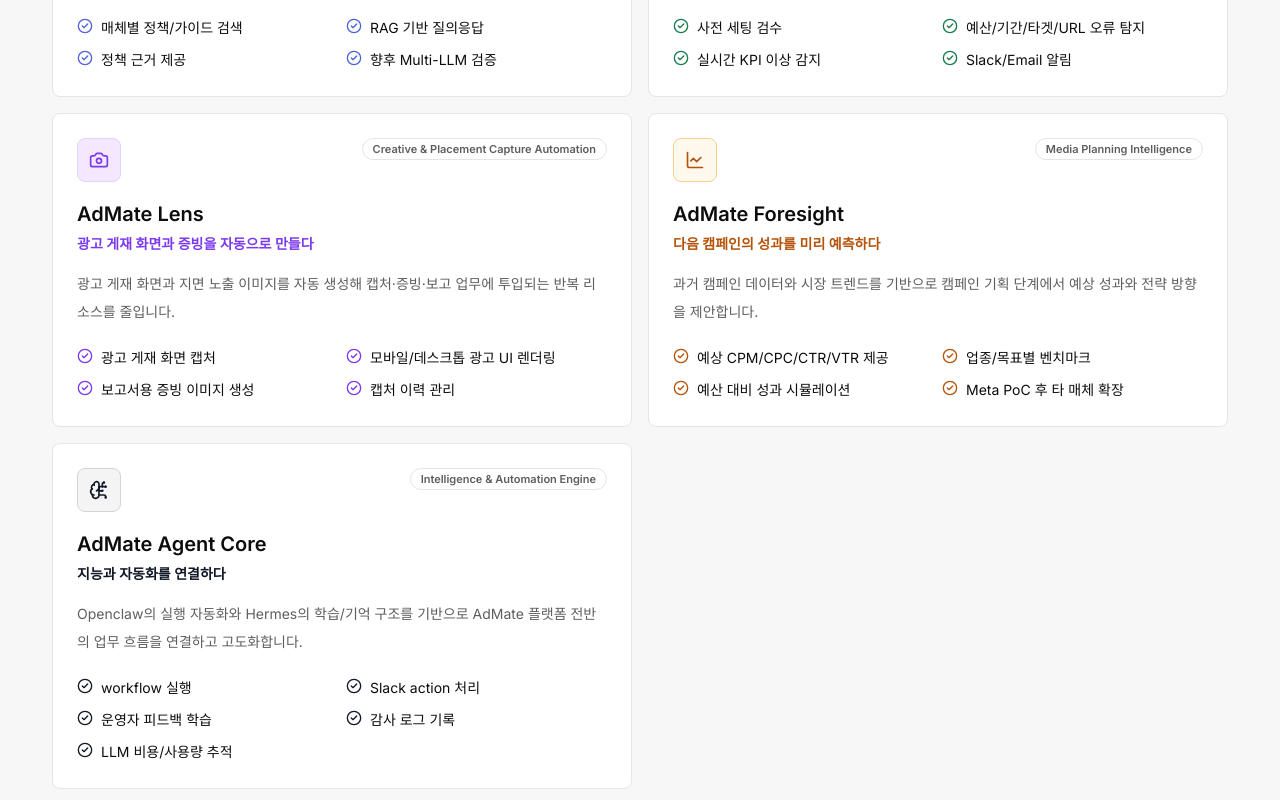
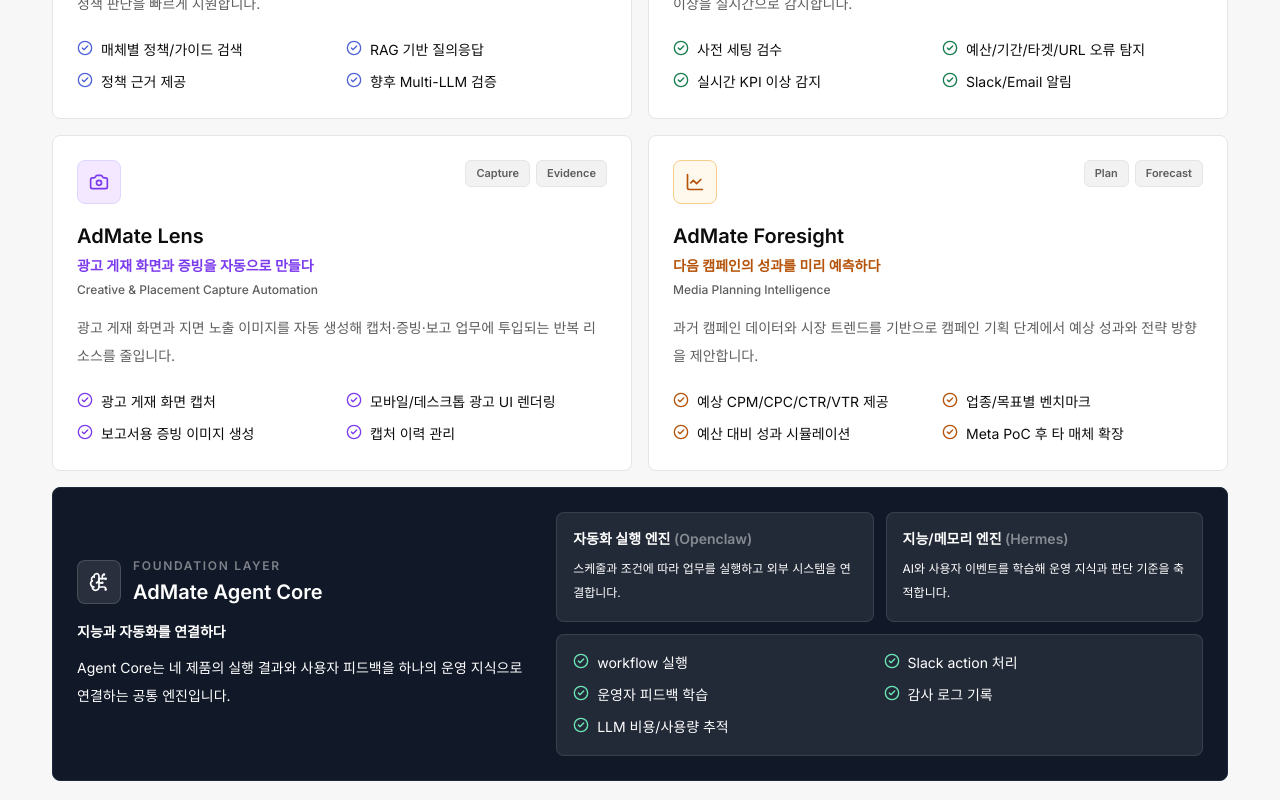
Before and after one commit to Jhongjin/admate-homepage, a Next.js app: page / in a window 1280 px wide. Shown: the part 4180-4980 px from the top of the page. Built offline with nearby package versions, Linux system fonts and the light colour scheme.

Commit message:
Reframe products around Agent Core foundation

```diff
--- a/src/components/home/ProductCardsSection.tsx
+++ b/src/components/home/ProductCardsSection.tsx
@@ -1,13 +1,35 @@
 import { CheckCircle2 } from "lucide-react"
 
-import { Badge } from "@/components/ui/badge"
 import { Card, CardContent, CardHeader, CardTitle } from "@/components/ui/card"
 import { Tabs, TabsContent, TabsList, TabsTrigger } from "@/components/ui/tabs"
 import { products } from "@/lib/admate-content"
 
 import { SectionHeading } from "./SectionHeading"
 
+const productRoleTags: Record<string, string[]> = {
+  compass: ["Policy", "Guide"],
+  sentinel: ["Validate", "Monitor"],
+  lens: ["Capture", "Evidence"],
+  foresight: ["Plan", "Forecast"],
+}
+
+const coreEngines = [
+  {
+    title: "자동화 실행 엔진",
+    engine: "Openclaw",
+    description: "스케줄과 조건에 따라 업무를 실행하고 외부 시스템을 연결합니다.",
+  },
+  {
+    title: "지능/메모리 엔진",
+    engine: "Hermes",
+    description: "AI와 사용자 이벤트를 학습해 운영 지식과 판단 기준을 축적합니다.",
+  },
+]
+
 export function ProductCardsSection() {
+  const core = products.find((product) => product.id === "agent-core")
+  const productItems = products.filter((product) => product.id !== "agent-core")
+
   return (
     <section id="products" className="border-b border-border bg-background py-20">
       <div className="section-shell">
@@ -31,16 +53,21 @@ export function ProductCardsSection() {
 
           <TabsContent value="all" className="mt-0">
             <div className="grid gap-4 lg:grid-cols-2">
-              {products.map((product) => (
+              {productItems.map((product) => (
                 <ProductCard key={product.id} product={product} />
               ))}
+              {core ? <AgentCoreFoundation product={core} /> : null}
             </div>
           </TabsContent>
 
           {products.map((product) => (
             <TabsContent key={product.id} value={product.id} className="mt-0">
-              <div className="max-w-3xl">
-                <ProductCard product={product} featured />
+              <div className={product.id === "agent-core" ? "max-w-5xl" : "max-w-3xl"}>
+                {product.id === "agent-core" ? (
+                  <AgentCoreFoundation product={product} featured />
+                ) : (
+                  <ProductCard product={product} featured />
+                )}
               </div>
             </TabsContent>
           ))}
@@ -58,9 +85,10 @@ function ProductCard({
   featured?: boolean
 }) {
   const Icon = product.icon
+  const roles = productRoleTags[product.id] ?? [product.shortName]
 
   return (
-    <Card className={featured ? "shadow-soft" : ""}>
+    <Card className={featured ? "shadow-soft" : "transition duration-300 hover:-translate-y-0.5 hover:shadow-soft"}>
       <CardHeader className="pb-4">
         <div className="flex items-start justify-between gap-4">
           <div
@@ -73,17 +101,22 @@ function ProductCard({
           >
             <Icon className="h-5 w-5" aria-hidden="true" />
           </div>
-          <Badge
-            variant="outline"
-            className="max-w-[180px] justify-center bg-card text-center text-[11px] leading-4 text-muted-foreground sm:max-w-none"
-          >
-            {product.subtitle}
-          </Badge>
+          <div className="flex flex-wrap justify-end gap-1.5">
+            {roles.map((role) => (
+              <span
+                key={role}
+                className="rounded-md border border-border bg-muted px-2.5 py-1 text-[11px] font-semibold text-muted-foreground"
+              >
+                {role}
+              </span>
+            ))}
+          </div>
         </div>
         <CardTitle className="pt-3 text-xl">{product.name}</CardTitle>
         <p className="text-sm font-semibold" style={{ color: product.color }}>
           {product.tagline}
         </p>
+        <p className="text-xs font-medium text-muted-foreground">{product.subtitle}</p>
       </CardHeader>
       <CardContent>
         <p className="text-sm leading-7 text-muted-foreground">{product.description}</p>
@@ -99,3 +132,63 @@ function ProductCard({
     </Card>
   )
 }
+
+function AgentCoreFoundation({
+  product,
+  featured = false,
+}: {
+  product: (typeof products)[number]
+  featured?: boolean
+}) {
+  const Icon = product.icon
+
+  return (
+    <Card
+      className={`overflow-hidden border-[#1E293B] bg-[#111827] text-white ${
+        featured ? "shadow-soft" : "lg:col-span-2"
+      }`}
+    >
+      <CardContent className="grid gap-6 p-6 lg:grid-cols-[0.95fr_1.35fr] lg:items-center">
+        <div>
+          <div className="flex items-center gap-3">
+            <div className="flex h-11 w-11 items-center justify-center rounded-lg border border-white/15 bg-white/10">
+              <Icon className="h-5 w-5" aria-hidden="true" />
+            </div>
+            <div>
+              <div className="text-xs font-semibold uppercase tracking-[0.14em] text-white/45">
+                Foundation layer
+              </div>
+              <h3 className="mt-1 text-xl font-semibold">{product.name}</h3>
+            </div>
+          </div>
+          <p className="mt-4 text-sm font-semibold text-white/92">{product.tagline}</p>
+          <p className="mt-3 text-sm leading-7 text-white/68">
+            Agent Core는 네 제품의 실행 결과와 사용자 피드백을 하나의 운영 지식으로 연결하는
+            공통 엔진입니다.
+          </p>
+        </div>
+
+        <div className="grid gap-3 sm:grid-cols-2">
+          {coreEngines.map((engine) => (
+            <div key={engine.engine} className="rounded-lg border border-white/10 bg-white/[0.08] p-4">
+              <div className="text-sm font-semibold text-white">
+                {engine.title} <span className="text-white/45">({engine.engine})</span>
+              </div>
+              <p className="mt-2 text-xs leading-6 text-white/62">{engine.description}</p>
+            </div>
+          ))}
+          <div className="rounded-lg border border-white/10 bg-white/[0.08] p-4 sm:col-span-2">
+            <div className="grid gap-2 sm:grid-cols-2">
+              {product.features.map((feature) => (
+                <div key={feature} className="flex items-start gap-2 text-sm">
+                  <CheckCircle2 className="mt-0.5 h-4 w-4 shrink-0 text-emerald-300" aria-hidden="true" />
+                  <span className="leading-6 text-white/78">{feature}</span>
+                </div>
+              ))}
+            </div>
+          </div>
+        </div>
+      </CardContent>
+    </Card>
+  )
+}
```
